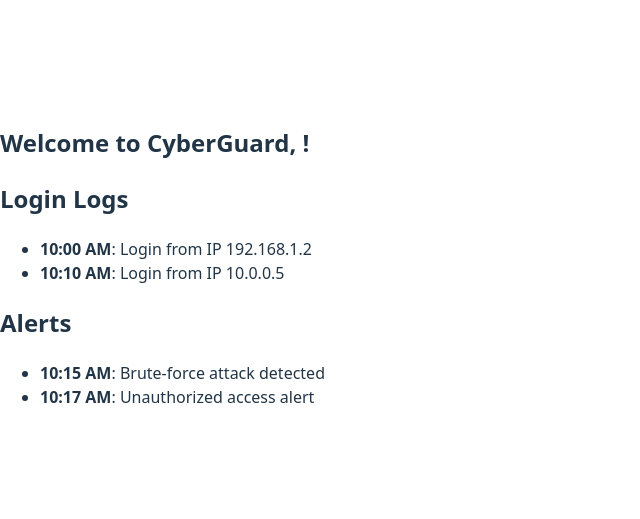
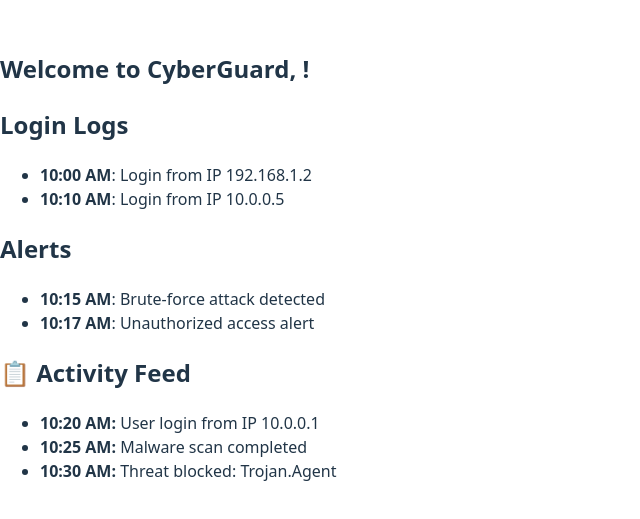
Before and after one commit to Ashwin-2405/my-react-app, a React (Vite) app: page / in a window 1280 px wide. Shown: the part 135-654 px from the top of the page, without its empty margins (0-640 px from the left). Built offline with nearby package versions, Linux system fonts and the light colour scheme.

Commit message:
Day 13: Added ActivityFeed component

```diff
--- a/src/App.tsx
+++ b/src/App.tsx
@@ -1,3 +1,5 @@
+import ActivityFeed from './components/ActivityFeed';
+
 import "./App.css";
 import WelcomeMessage from "./components/WelcomeMessage";
 import SecurityLog from "./components/SecurityLog";
@@ -12,12 +14,20 @@
   { time: "10:17 AM", message: "Unauthorized access alert" },
 ];
 
+const activityData = [
+  { timestamp: '10:20 AM', activity: 'User login from IP 10.0.0.1' },
+  { timestamp: '10:25 AM', activity: 'Malware scan completed' },
+  { timestamp: '10:30 AM', activity: 'Threat blocked: Trojan.Agent' },
+];
+
+
 function App() {
   return (
     <>
       <WelcomeMessage username="Ashwin" />
       <SecurityLog title="Login Logs" logs={loginLogs} />
       <SecurityLog title="Alerts" logs={alertLogs} />
+      <ActivityFeed activities={activityData} />
     </>
   );
 }
--- /dev/null
+++ b/src/components/ActivityFeed.tsx
@@ -0,0 +1,27 @@
+import React from 'react';
+
+interface Activity {
+  timestamp: string;
+  activity: string;
+}
+
+interface ActivityFeedProps {
+  activities: Activity[];
+}
+
+const ActivityFeed: React.FC<ActivityFeedProps> = ({ activities }) => {
+  return (
+    <div>
+      <h2>📋 Activity Feed</h2>
+      <ul>
+        {activities.map((act, index) => (
+          <li key={index}>
+            <strong>{act.timestamp}:</strong> {act.activity}
+          </li>
+        ))}
+      </ul>
+    </div>
+  );
+};
+
+export default ActivityFeed;
```
